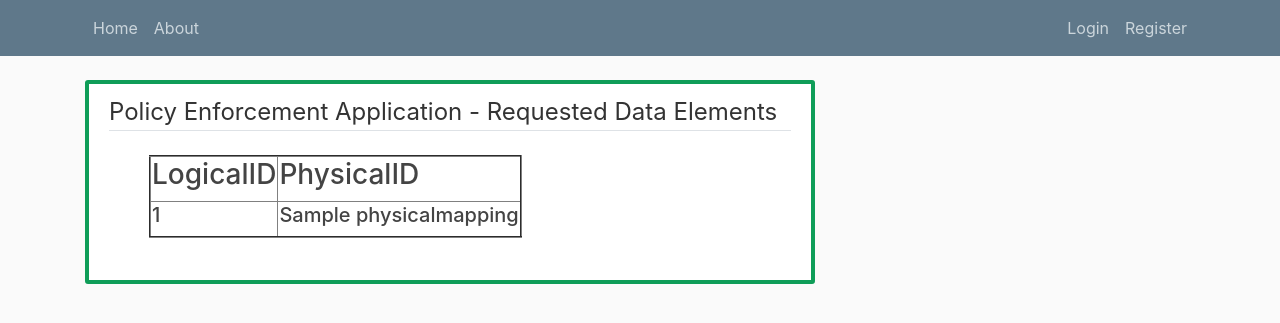
After one commit to rasalt/consentapidemo, a Flask app: template templates/dataresult.html in a window 1280 px wide. The commit adds this page. Shown: the top 323 px of the page. Run offline with Flask 2, Linux system fonts and the light colour scheme; the template is opened without the code that fills it: most values are stand-ins (such as "Sample title", 1, 10 or a date in 2020); parts of the project's set-up code (start-up, migrations or seed data) failed here and were passed over; some libraries are stand-ins or nearby versions.

Commit message:
Added the following
* Presentable data mapping infromation
* Bugs fixed wrt consent addition

Signed-off-by: Ruchika K <rkharwar@google.com>

```diff
--- a/forms.py
+++ b/forms.py
@@ -47,7 +47,7 @@ consentList = [
    ]
 
 class ConsentForm(FlaskForm):
-    choices = ['No','Yes']
+    choices = ['Yes','No']
     consent0 = SelectField(consentList[0],choices=choices)
     consent1 = SelectField(consentList[1],choices=choices)
     consent2 = SelectField(consentList[2],choices=choices)
--- a/main.py
+++ b/main.py
@@ -185,14 +185,15 @@ def consent():
 #        return redirect(url_for('consentAck'))
     return render_template('consent.html', title='consent', form=form)
 
-
 @app.route("/datarequestAll", methods=['GET','POST'])
 def datarequestAll():
 
     form = DataRequestForm()
-
+    print("fsfndfsk")
     if (flask.request.method =='POST'):
         print("POST")
+        print("45464")
+
         textToDisplay = "Request for data by a " + form.who.data + ". For the purpose of " + form.whatid.data + ". Requesting Organization is " + form.requestingName.data + "<br/>"+ "<br/>"+ "<br/> "
 
         # Lets get all the data that this user can access
@@ -200,8 +201,9 @@ def datarequestAll():
         data = {}
 
         data['gcs_destination'] = {}
-        data['gcs_destination']['uri_prefix'] = 'gs://smede-sandbox/consent/'
+        data['gcs_destination']['uri_prefix'] = 'gs://smede-sandbox/consent/xyz'
         data['resource_attributes'] = {}
+
         if (form.whatid.data != "any"):
             data['resource_attributes']['data_identifiable'] = form.whatid.data
         if (form.whattype.data != "any"):
@@ -222,9 +224,15 @@ def datarequestAll():
         print (response)
         print ("------------------------------------------")
         # Read the destination output file
-        mappingarray = getMapping()
-        return(mappingarray)
-#        return redirect(url_for('consentAck'))
+        session['mappingarray'] = getMapping()
+        print(session)
+        print("REDIRECTING NOW")
+        #return(mappingarray)
+      #  return redirect(url_for('resultall'))
+        print(session['mappingarray'])
+        #session["mappingarray"]= [{"value": "A", "phys": "PHYS"}, {"value": "B", "phys": "PHYS"}]
+        return render_template('dataresult.html', data=session['mappingarray'])
+    #        return redirect(url_for('consentAck'))
     return render_template('datarequestAll.html', title='datarequest', form=form)
 
 
@@ -258,7 +266,7 @@ def getMapping():
     # get bucket with name
     bucket = storage_client.get_bucket('smede-sandbox')
     # get bucket data as blob
-    blob = bucket.get_blob("consent/query-accessible-data-result-3509152905317842945.txt")
+    blob = bucket.get_blob("consent/xyz/consent_xyz_query-accessible-data-result-11744410558303043585.txt")
     # convert to string
     blob.download_to_filename('consentdata.txt')
 
@@ -287,7 +295,8 @@ def getMapping():
             print(f'Document data: {doc.to_dict()}')
         else:
             print(u'No such document!')
-        data['physicalmapping'] =   {doc.to_dict()}
+        data['physicalmapping'] =   doc.to_dict()
+        data['physicalmapping'] =   json.dumps(data['physicalmapping'])
 
         mappinginfo.append(data)
 
@@ -511,7 +520,7 @@ def updateConsentData(useremail, userconsentdata):
             attr["attribute_definition_id"] = "data_identifiable"
             attr["values"] = ["de-identified"]
             data["resource_attributes"].append(attr)
-            print("Creating user data mapping for datatype {} and de-id".format(a))
+            print("Creating user data mapping for user {} datatype {} and de-id".format(useremail,a))
             print(json.dumps(data, indent=4))
             request = svc.projects().locations().datasets().consentStores().userDataMappings().create(
                 parent=consent_parent,body=data)
@@ -546,44 +555,44 @@ def updateConsentData(useremail, userconsentdata):
             ))
             createDataMapping(data["data_id"])
 
-    else:   # Existing user
-        #Consent Creating
-        print("Existing User ")
+    # Existing user
+    #Consent Creating
+    print("Existing User ")
 
-        for a in ["activity", "vitals", "mentalhealth", "medicalrecord"]:
+    for a in ["activity", "vitals", "mentalhealth", "medicalrecord"]:
 
-            data = {}
-            activityBy = []
-            for b in ["provider", "healthplan", "partners"]:
-                if userconsentdata[a][b] == True:
-                    activityBy.append(b)
+        data = {}
+        activityBy = []
+        for b in ["provider", "healthplan", "partners"]:
+            if userconsentdata[a][b] == True:
+                activityBy.append(b)
 
-            data["user_id"] = useremail
-            data["policies"] = []
-            obj0 = {}
-            obj0["resource_attributes"] = []
-            obj = {}
-            obj["attribute_definition_id"] = "data_type"
-            obj["values"] = []
-            obj["values"].append(a)
-            obj0["resource_attributes"].append(obj)
-            obj0["authorization_rule"] = {}
-            obj0["authorization_rule"]["expression"] = "requester_type in {}".format(str(activityBy))
-            data["policies"].append(obj0)
+        data["user_id"] = useremail
+        data["policies"] = []
+        obj0 = {}
+        obj0["resource_attributes"] = []
+        obj = {}
+        obj["attribute_definition_id"] = "data_type"
+        obj["values"] = []
+        obj["values"].append(a)
+        obj0["resource_attributes"].append(obj)
+        obj0["authorization_rule"] = {}
+        obj0["authorization_rule"]["expression"] = "requester_type in {}".format(str(activityBy))
+        data["policies"].append(obj0)
 
-            data["consent_artifact"]= artifact
+        data["consent_artifact"]= artifact
 
-            print(json.dumps(data, indent=4))
-            request = svc.projects().locations().datasets().consentStores().consents().create(
-                parent=consent_parent,body=data)
+        print(json.dumps(data, indent=4))
+        request = svc.projects().locations().datasets().consentStores().consents().create(
+            parent=consent_parent,body=data)
 
-            response = request.execute()
-            print(json.dumps(
-              response,
-              sort_keys=True,
-              indent=2
-            ))
-            print("------------------------")
+        response = request.execute()
+        print(json.dumps(
+          response,
+          sort_keys=True,
+          indent=2
+         ))
+        print("------------------------")
 
         print("Create Consent  for idenitifable  data  {}".format(useremail))
 
@@ -655,11 +664,6 @@ def updateConsentData(useremail, userconsentdata):
           indent=2
         ))
         print("------------------------")
-       # Lets do the data mapping now
-
-        # Write the consent policy into the consent store
-        #app.logger.info("url is :{}".format(resource_path))
-        print("------------------------")
     return
 
 
--- a/templates/datarequestAll.html
+++ b/templates/datarequestAll.html
@@ -23,9 +23,7 @@
 		    {{ form.requestingName(class="form-control form-control-lg") }}
                 </div>
             </fieldset>
-            <div class="form-group">
-                {{ form.submit(class="btn btn-outline-info") }}
-            </div>
+            {{ form.submit(class="btn btn-outline-info") }}
         </form>
     </div>
 {% endblock content %}
--- /dev/null
+++ b/templates/dataresult.html
@@ -0,0 +1,31 @@
+{% extends "layout_policy.html" %}
+{% block content %}
+    <div class="content-section">
+            <fieldset class="form-group">
+                <legend class="border-bottom mb-4">Policy Enforcement Application - Requested Data Elements</legend>
+                <ul>
+                <table border=2>
+                  <tr>
+                    <td>
+                      <h3>LogicalID</h3>
+                    </td>
+                    <td>
+                      <h3>PhysicalID</h3>
+                    </td>
+                  </tr>
+                  {% for dictionary in data %}
+                      <tr>
+                        <td>
+                          <h5>{{ dictionary['logicalid'] }}</h5>
+                        </td>
+                        <td>
+                          <h5>{{ dictionary['physicalmapping'] }}</h5>
+                        </td>
+                      </tr>
+                  {% endfor %}
+                </table>
+
+                </ul>
+            </fieldset>
+    </div>
+{% endblock content %}
```
